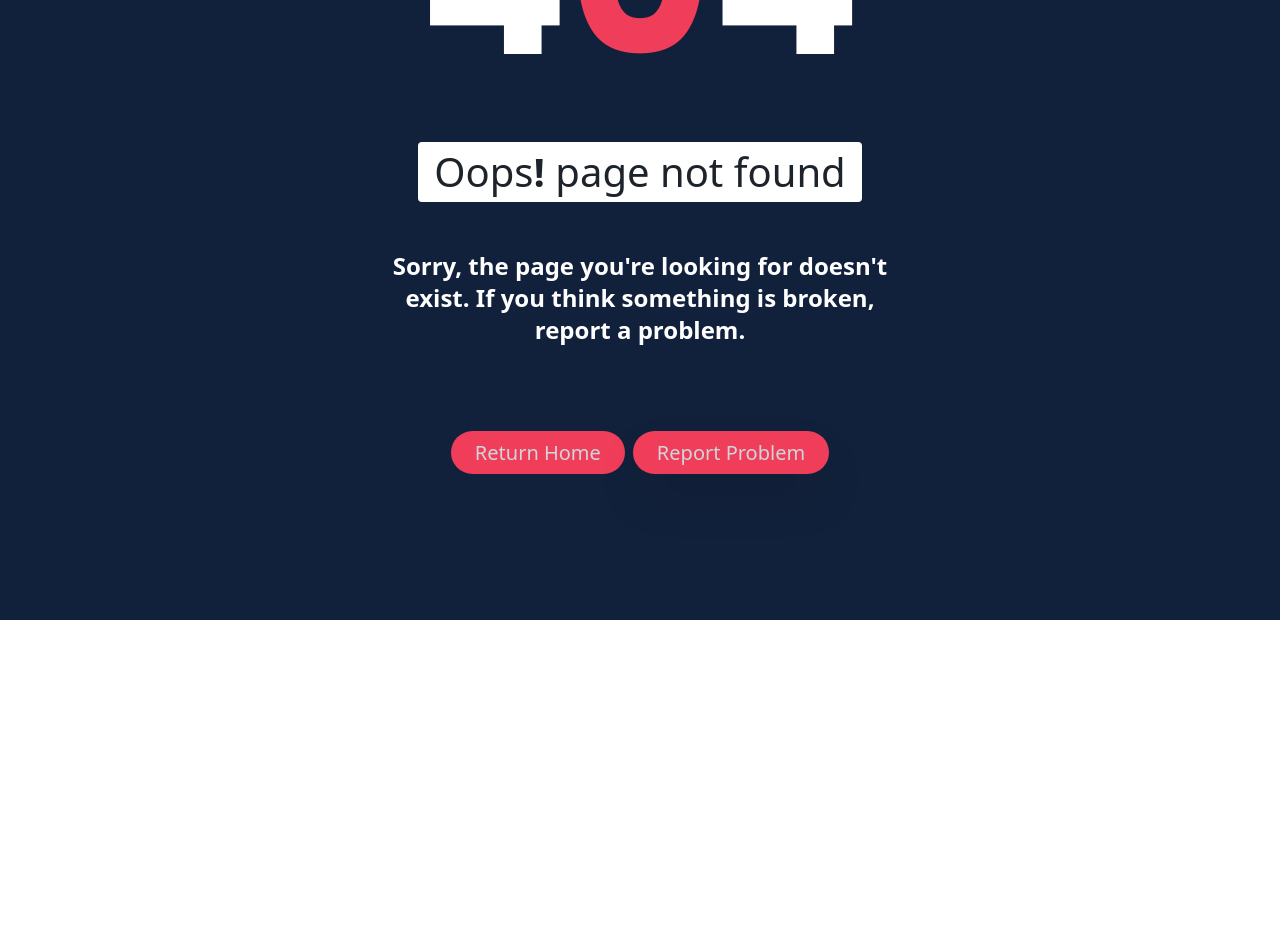
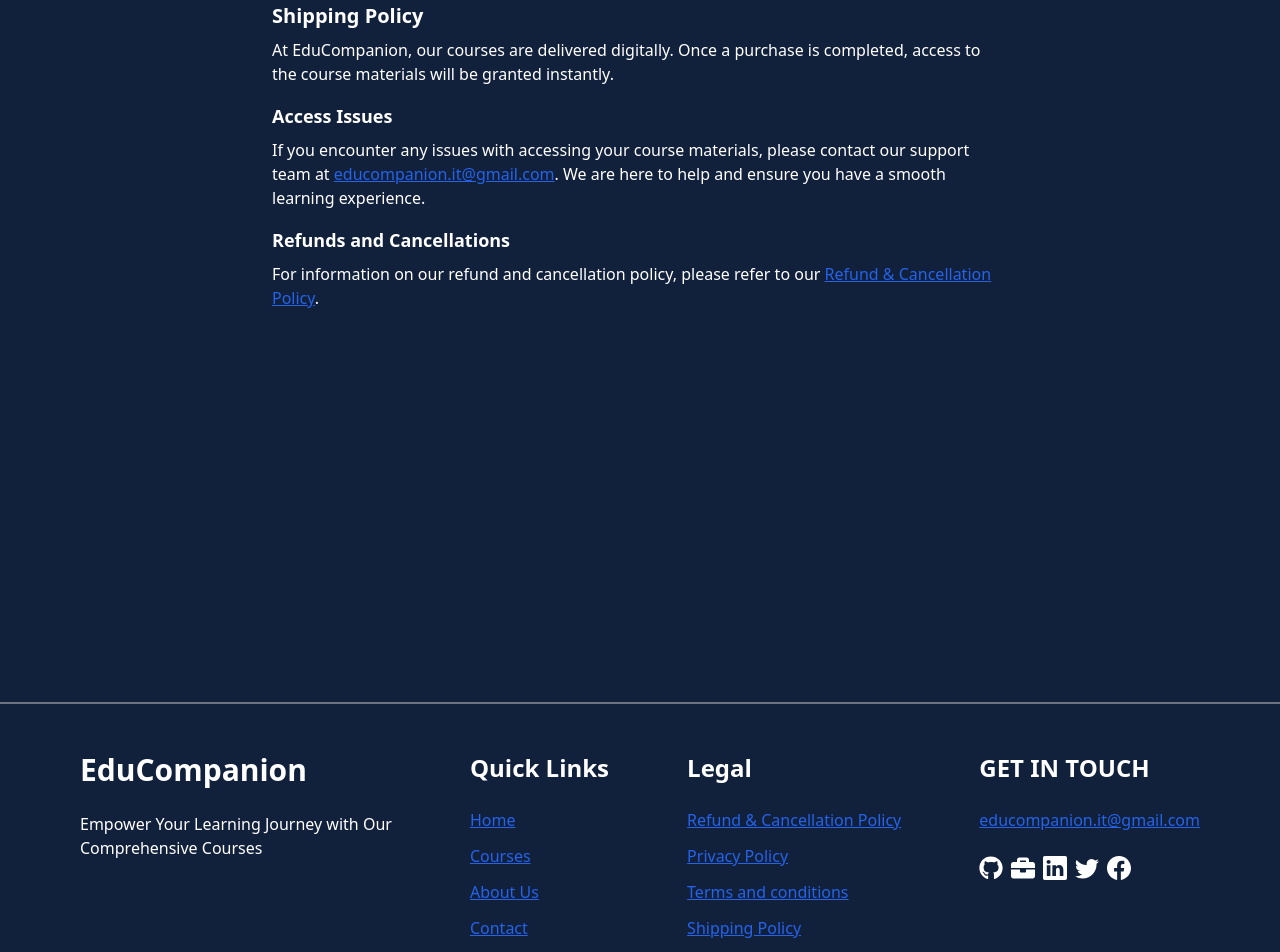
Before and after one commit to Raish10100/EduCompanion, a React (Vite) app in the folder client/: page /legal/shipping-policy in a window 1280 px wide. Before the commit this address had no page. Shown: the part 180-1132 px from the top of the page. Before the commit the page ends 800 px from the top, so only its background shows below. Built offline with nearby package versions, Linux system fonts and the light colour scheme.

Commit message:
Added Shipping Policy page

```diff
--- a/client/src/App.jsx
+++ b/client/src/App.jsx
@@ -25,6 +25,7 @@ import TermsAndConditions from "./Pages/Legal/TermsAndConditions";
 import ScrollToTop from "./Helpers/ScrollToTop";
 import PrivacyPolicy from "./Pages/Legal/PrivacyPolicy";
 import RefundCancellationPolicy from "./Pages/Legal/RefundCancellationPolicy";
+import ShippingPolicy from "./Pages/Legal/ShippingPolicy";
 
 function App() {
   return (
@@ -57,9 +58,10 @@ function App() {
           <Route path="/course/displaylectures" element={<DisplayLectures />} />
         </Route>
 
-        <Route path="/legal/termsandconditions" element={<TermsAndConditions />}/>
-        <Route path="/legal/privacyandpolicy" element={<PrivacyPolicy />}/>
-        <Route path="/legal/refundcancellationpolicy" element={<RefundCancellationPolicy/>} />
+        <Route path="/legal/terms-and-conditions" element={<TermsAndConditions />}/>
+        <Route path="/legal/privacy-and-policy" element={<PrivacyPolicy />}/>
+        <Route path="/legal/refund-cancellation-policy" element={<RefundCancellationPolicy/>} />
+        <Route path="/legal/shipping-policy" element={<ShippingPolicy />} />
 
         <Route path="/denied" element={<Denied />} />
         <Route path="/*" element={<NotFound />} />
--- a/client/src/Components/footer.jsx
+++ b/client/src/Components/footer.jsx
@@ -15,23 +15,24 @@ function Footer() {
             <section className='flex flex-col gap-3 justify-center items-center sm:items-start'>
                 <h2 className='font-bold text-2xl'>Quick Links</h2>
                 <ul className='flex flex-col sm:items-start items-center gap-3 mt-3'>
-                    <li><Link className='hover:text-[#3c8ff4] transition-all ease-in-out duration-300' to={"/"}>Home</Link></li>
-                    <li><Link className='hover:text-[#3c8ff4] transition-all ease-in-out duration-300' to={"/courses"}>Courses</Link></li>
-                    <li><Link className='hover:text-[#3c8ff4] transition-all ease-in-out duration-300' to={"/about"}>About Us</Link></li>
-                    <li><Link className='hover:text-[#3c8ff4] transition-all ease-in-out duration-300' to={"/contact"}>Contact</Link></li>
+                    <li><Link className='hover:text-[#3c8ff4] underline text-blue-600 hover:underline transition-all duration-300 ease-in-out' to={"/"}>Home</Link></li>
+                    <li><Link className='hover:text-[#3c8ff4] underline text-blue-600 hover:underline transition-all duration-300 ease-in-out' to={"/courses"}>Courses</Link></li>
+                    <li><Link className='hover:text-[#3c8ff4] underline text-blue-600 hover:underline transition-all duration-300 ease-in-out' to={"/about"}>About Us</Link></li>
+                    <li><Link className='hover:text-[#3c8ff4] underline text-blue-600 hover:underline transition-all duration-300 ease-in-out' to={"/contact"}>Contact</Link></li>
                 </ul>
             </section>
             <section className='flex flex-col gap-3 justify-center items-center sm:items-start'>
                 <h2 className='font-bold text-2xl'>Legal</h2>
                 <ul className='flex flex-col sm:items-start gap-3 items-center mt-3'>
-                   <li><Link className='hover:text-[#3c8ff4] transition-all ease-in-out duration-300' to={"/legal/refundcancellationpolicy"}>Refund & Cancellation Policy</Link></li>
-                   <li><Link className='hover:text-[#3c8ff4] transition-all ease-in-out duration-300' to={"/legal/privacyandpolicy"}>Privacy Policy</Link></li>
-                   <li><Link className='hover:text-[#3c8ff4] transition-all ease-in-out duration-300' to={"/legal/termsandconditions"}>Terms and conditions</Link></li>
+                   <li><Link className='hover:text-[#3c8ff4] underline text-blue-600 hover:underline transition-all duration-300 ease-in-out' to={"/legal/refund-cancellation-policy"}>Refund & Cancellation Policy</Link></li>
+                   <li><Link className='hover:text-[#3c8ff4] underline text-blue-600 hover:underline transition-all duration-300 ease-in-out' to={"/legal/privacy-and-policy"}>Privacy Policy</Link></li>
+                   <li><Link className='hover:text-[#3c8ff4] underline text-blue-600 hover:underline transition-all duration-300 ease-in-out' to={"/legal/terms-and-conditions"}>Terms and conditions</Link></li>
+                   <li><Link className="hover:text-[#3c8ff4] underline text-blue-600 hover:underline transition-all duration-300 ease-in-out" to={"/legal/shipping-policy"}>Shipping Policy</Link></li>
                 </ul>
             </section>
             <section className='flex flex-col gap-6 justify-center items-center sm:items-start'>
                 <h2 className='font-bold text-2xl '>GET IN TOUCH</h2>
-                <p ><a href="mailto:educompanion.it@gmail.com" target='_blank' className='hover:text-[#3c8ff4] hover:underline transition-all duration-300 ease-in-out '>educompanion.it@gmail.com</a></p>
+                <p ><a href="mailto:educompanion.it@gmail.com" target='_blank' className='hover:text-[#3c8ff4] underline text-blue-600 hover:underline transition-all duration-300 ease-in-out'>educompanion.it@gmail.com</a></p>
                 <section className='socials flex justify-center items-center flex-wrap pb-3 gap-2 text-2xl text-white'>
                     <a href="https://github.com/Raish10100/EduCompanion" target='_blank' className='hover:text-[#3c8ff4] transition-all ease-in-out duration-300'>
                         <FaGithub  />
@@ -54,7 +55,7 @@ function Footer() {
             </section>
             <section className='copyright text-lg text-[#000] dark:text-white text-center mt-16'>
                 ©  {new Date().getFullYear()}
-                <a className='font-extrabold hover:text-[#3c8ff4] transition-all ease-in-out' href='https://www.linkedin.com/in/raish-vadaviya-439213289/' target='_blank'> Raish Vadaviya</a>.
+                <a className='hover:text-[#3c8ff4] underline font-bold text-blue-600 hover:underline transition-all duration-300 ease-in-out' href='https://www.linkedin.com/in/raish-vadaviya-439213289/' target='_blank'> Raish Vadaviya</a>.
                 All rights reserved
             </section>
     </footer>
--- /dev/null
+++ b/client/src/Pages/Legal/ShippingPolicy.jsx
@@ -0,0 +1,56 @@
+import React from "react";
+import HomeLayout from "../../Layouts/HomeLayout";
+import { Link } from "react-router-dom";
+
+function ShippingPolicy() {
+  return (
+    <HomeLayout>
+      <main className="dark:bg-transparent bg-[#e5e7eb] min-h-screen text-black dark:text-white">
+        <div className="max-w-3xl mx-auto px-4 py-8">
+          <h1 className="text-3xl font-bold mb-8 text-center">
+            Shipping Policy
+          </h1>
+          <section className="mb-8">
+            <h2 className="text-xl font-semibold mb-2">Shipping Policy</h2>
+            <p className="mb-4">
+              At EduCompanion, our courses are delivered digitally. Once a
+              purchase is completed, access to the course materials will be
+              granted instantly.
+            </p>
+
+            <h3 className="text-lg font-semibold mb-2">Access Issues</h3>
+            <p className="mb-4">
+              If you encounter any issues with accessing your course materials,
+              please contact our support team at{" "}
+              <a
+                href="mailto:educompanion.it@gmail.com"
+                className="hover:text-[#3c8ff4] underline text-blue-600 hover:underline transition-all duration-300 ease-in-out"
+              >
+                educompanion.it@gmail.com
+              </a>
+              . We are here to help and ensure you have a smooth learning
+              experience.
+            </p>
+
+            <h3 className="text-lg font-semibold mb-2">
+              Refunds and Cancellations
+            </h3>
+            <p className="mb-4">
+              For information on our refund and cancellation policy, please
+              refer to our{" "}
+              <Link
+                to="/legal/refund-cancellation-policy"
+                className="hover:text-[#3c8ff4] underline text-blue-600 hover:underline transition-all duration-300 ease-in-out"
+              >
+                Refund & Cancellation Policy
+              </Link>
+              .
+            </p>
+          </section>
+        </div>
+      </main>
+    </HomeLayout>
+  );
+}
+
+export default ShippingPolicy;
```
